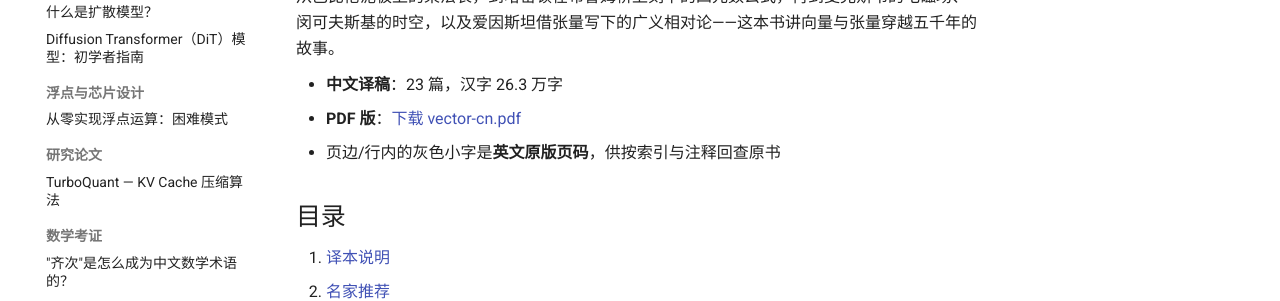
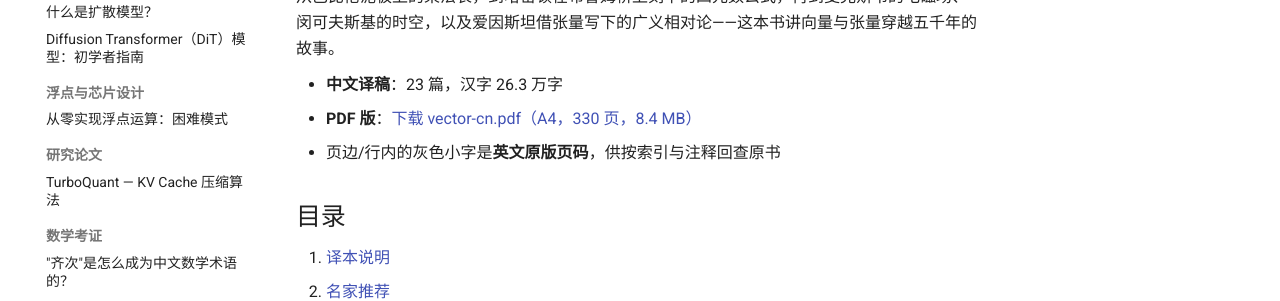
Before and after one commit to mypopydev/mypopydev.github.io, an MkDocs documentation site: the page built from docs/books/vector-zh/index.md, in a window 1280 px wide and 900 px high, scrolled down 518 px. Shown: the part 151-452 px from the top of the window. Built offline with MkDocs 1.6.1 and Material for MkDocs 9.7.7, drawn with Linux system fonts in a browser that asks for light colours.

Commit message:
feat(translation): 《向量》译本附带 PDF 版下载
- docs/assets/pdf/vector-cn.pdf（A4，330 页，8.4 MB）
- 落地页下载链接改为站内相对路径，不再依赖另一个仓库
- build_site.py 生成时同步复制 PDF，--check 会校验 PDF 与链接

```diff
--- a/docs/books/vector-zh/index.md
+++ b/docs/books/vector-zh/index.md
@@ -9,7 +9,7 @@
 闵可夫斯基的时空，以及爱因斯坦借张量写下的广义相对论——这本书讲向量与张量穿越五千年的故事。
 
 - **中文译稿**：23 篇，汉字 26.3 万字
-- **PDF 版**：[下载 vector-cn.pdf](https://github.com/mypopydev/vector/blob/main/dist/vector-cn.pdf)
+- **PDF 版**：[下载 vector-cn.pdf（A4，330 页，8.4 MB）](../../assets/pdf/vector-cn.pdf)
 - 页边/行内的灰色小字是**英文原版页码**，供按索引与注释回查原书
 
 ## 目录
```
Also changed, not shown: 1 other file.
